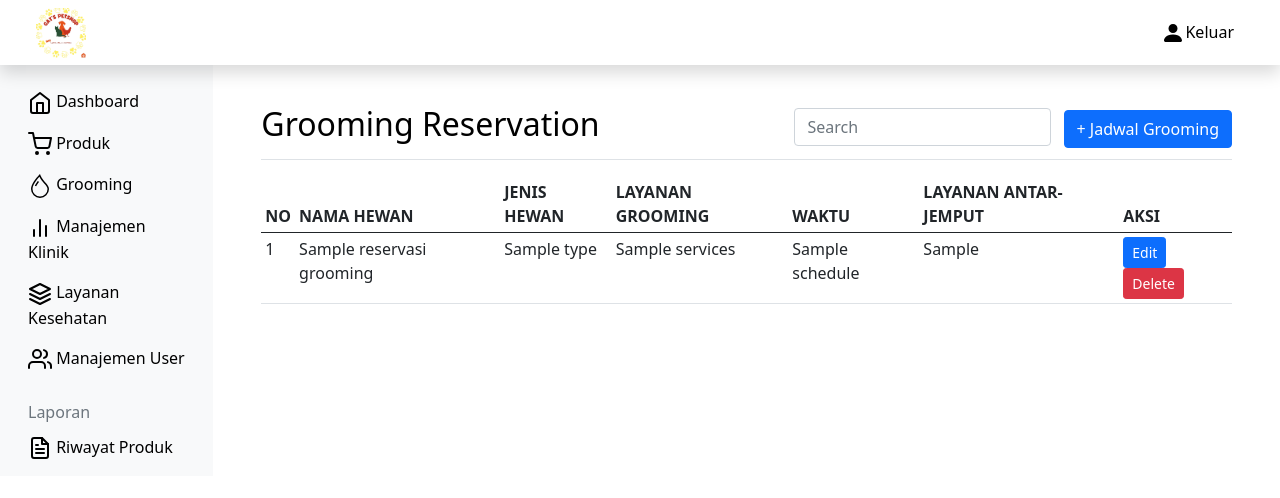
After one commit to mesayuazra/CATs-Petshop, a Flask app: page /Groomingreserve in a window 1280 px wide. The commit adds this page. Shown: the top 498 px of the page. Run offline with Flask 3, Linux system fonts and the light colour scheme; a database or web service that is not in the repository returns one stand-in record (values such as "Sample title").

Commit message:
adminGrooming

```diff
--- a/app.py
+++ b/app.py
@@ -334,5 +334,97 @@ def tambahProduk():
 def hapusProduk():
     return render_template('deleteProd.html')
 
+
+#@app.route('/submit_sidebar_grooming_reservation', methods=['POST'])
+#def submit_sidebar_grooming_reservation():
+#    if request.method == 'POST':
+#        try:
+#            nama_peliharaan = request.form['nama_peliharaan']
+#            layanan_grooming = request.form['layanan_grooming']
+#            waktu_grooming = request.form['waktu_grooming']
+#            antar_jemput = request.form['antar_jemput']
+
+#            # Simpan data reservasi grooming ke MongoDB
+#            db.reservasi_grooming.insert_one({
+#                'nama_peliharaan': nama_peliharaan,
+#                'layanan_grooming': layanan_grooming,
+#                'waktu_grooming': waktu_grooming,
+#                'antar_jemput': antar_jemput
+#            })
+
+#            return jsonify({'result': 'success', 'msg': 'Reservasi Grooming berhasil disimpan'})
+
+#        except Exception as e:
+#            return jsonify({'result': 'failure', 'msg': str(e)}), 400
+
+@app.route('/Groomingreserve', methods=['GET'])
+def Bookgrooming():
+    grooming_list = list(db.reservasi_grooming.find({}))
+    return render_template('groomReserve.html', grooming=grooming_list)
+
+@app.route('/api/add-groomingReserve', methods=['POST'])
+def add_GReserve():
+    if request.method == 'POST':
+        try:
+            name = request.form['groomingName']
+            type = request.form['groomingType']
+            services = request.form['groomingServices']
+            waktu = request.form['groomingSchedule']
+            antar_jemput = request.form['antar_jemput']
+
+
+            new_reservation = {
+                "name": name,
+                "type": type,
+                "services": services,
+                "waktu": waktu,
+                "antar_jemput": antar_jemput
+            }
+            # Assuming db is your MongoDB client and accessories is your collection
+            db.reservasi_grooming.insert_one(new_reservation)
+
+            return jsonify({'result': 'success', 'msg': 'Reservasi Grooming berhasil disimpan'})
+
+        except Exception as e:
+            return jsonify({"result": "error", "message": str(e)}), 400  # Return error message and HTTP status 400 (Bad Request) for client-side debugging
+
+
+@app.route('/edit-jadwal/<groom_id>', methods=['POST'])
+def edit_jadwal(groom_id):
+
+        try:
+            grooming_name = request.form['groomingName']
+            grooming_type = request.form['groomingType']
+            grooming_services = request.form['groomingServices']
+            grooming_schedule = request.form['groomingSchedule']
+            antar_jemput = request.form['antar_jemput']
+
+            update_data = {
+                'name': grooming_name,
+                'type': grooming_type,
+                'services': grooming_services,
+                'waktu': grooming_schedule,
+                'antar_jemput' : antar_jemput
+            }
+
+            result = db.reservasi_grooming.update_one({'_id': ObjectId(groom_id)}, {'$set': update_data})
+
+            if result.modified_count == 1:
+                return jsonify({'result': 'success', 'msg': 'Product updated successfully'})
+            return jsonify({'result': 'failure', 'msg': 'Product not found or no changes made'})
+        except Exception as e:
+            return jsonify({'result': 'failure', 'msg': str(e)})
+
+
+@app.route('/api/delete-jadwal/<groom_id>', methods=['DELETE'])
+def delete_jadwal(groom_id):
+    try:
+        result = db.reservasi_grooming.delete_one({'_id': ObjectId(groom_id)})
+        if result.deleted_count == 1:
+            return jsonify({'result': 'success', 'msg': 'Reservation deleted successfully'})
+    except Exception as e:
+        return jsonify({'result': 'failure', 'msg': str(e)})
+
+
 if __name__ == '__main__':
     app.run('0.0.0.0', port=5000, debug=True)
--- /dev/null
+++ b/templates/groomReserve.html
@@ -0,0 +1,213 @@
+<!DOCTYPE html>
+<html lang="en">
+
+<head>
+    <meta charset="UTF-8">
+    <meta name="viewport" content="width=device-width, initial-scale=1.0">
+    <title>Grooming admin side</title>
+    <link href="https://cdn.jsdelivr.net/npm/bootstrap@5.0.2/dist/css/bootstrap.min.css" rel="stylesheet"
+        integrity="sha384-EVSTQN3/azprG1Anm3QDgpJLIm9Nao0Yz1ztcQTwFspd3yD65VohhpuuCOmLASjC" crossorigin="anonymous">
+    <link rel="stylesheet" href="{{ url_for('static', filename='css/styleProd.css') }}">
+    <script src="https://ajax.googleapis.com/ajax/libs/jquery/3.6.0/jquery.min.js"></script>
+
+    <style>
+        .pagination {
+            margin-top: 10px;
+            text-align: center;
+        }
+
+        .product-image {
+            width: 50px;
+            height: 50px;
+            object-fit: cover;
+        }
+    </style>
+</head>
+
+<body>
+    {% include 'sidebar.html' %}
+
+    <div class="container">
+        <!-- Bagian Grooming Reservation -->
+        <div class="mt-4">
+            <div class="d-flex justify-content-between align-items-center pt-3 pb-2 mb-3 border-bottom">
+                <h1 class="h2">Grooming Reservation</h1>
+                <div>
+                    <input class="form-control d-inline w-auto" type="text" id="searchNamaHewan" placeholder="Search"
+                        aria-label="Search">
+                    <button class="btn btn-primary d-inline ms-2" data-bs-toggle="modal"
+                        data-bs-target="#addGroomResModal">+
+                        Jadwal Grooming</button>
+                </div>
+            </div>
+            <section class="daftar-Produk">
+                <div class="table-responsive">
+                    <table class="table table-sm table-hover" id="reservationTable">
+                        <thead>
+                            <tr>
+                                <th scope="col">NO</th>
+                                <th scope="col">NAMA HEWAN</th>
+                                <th scope="col">JENIS HEWAN</th>
+                                <th scope="col">LAYANAN GROOMING</th>
+                                <th scope="col">WAKTU</th>
+                                <th scope="col">LAYANAN ANTAR-JEMPUT</th>
+                                <th scope="col">AKSI</th>
+                            </tr>
+                        </thead>
+                        <tbody>
+                            {% for groomingRes in grooming %}
+                            <tr>
+                                <td>{{ loop.index }}</td>
+                                <td>{{ groomingRes.name }}</td>
+                                <td>{{ groomingRes.type }}</td>
+                                <td>{{ groomingRes.services }}</td>
+                                <td>{{ groomingRes.schedule }}</td>
+                                <td>{{ groomingRes.antar_jemput }}</td>
+                                <td>
+                                    <button class="btn btn-sm btn-primary"
+                                        onclick="editJadwal('{{ groomingRes._id }}')">Edit</button>
+                                    <button class="btn btn-sm btn-danger"
+                                        onclick="deleteJadwal('{{ groomingRes._id }}')">Delete</button>
+                                </td>
+                            </tr>
+                            {% endfor %}
+                        </tbody>
+                    </table>
+                </div>
+            </section>
+        </div>
+
+        <!-- Modal Tambah Grooming Reservasi -->
+        <div class="modal fade" id="addGroomResModal" tabindex="-1" aria-labelledby="addGroomResModalLabel"
+            aria-hidden="true">
+            <div class="modal-dialog">
+                <div class="modal-content">
+                    <form id="addGroomResForm">
+                        <div class="modal-header">
+                            <h5 class="modal-title" id="addGroomResModalLabel">Tambah Reservasi Grooming</h5>
+                            <button type="button" class="btn-close" data-bs-dismiss="modal" aria-label="Close"></button>
+                        </div>
+                        <div class="modal-body">
+                            <div class="mb-3">
+                                <label for="animalName" class="form-label">Nama Hewan</label>
+                                <input type="text" class="form-control" id="groomingName" name="groomingName" required>
+                            </div>
+                            <div class="mb-3">
+                                <label for="animalType" class="form-label">Jenis Hewan</label>
+                                <input type="text" class="form-control" id="groomingType" name="groomingType" required>
+                            </div>
+                            <div class="mb-3">
+                                <label for="groomingServices" class="form-label">Layanan Grooming</label>
+                                <input type="text" class="form-control" id="groomingServices" name="groomingServices"
+                                    required>
+                            </div>
+                            <div class="mb-3">
+                                <label for="waktu_grooming" class="form-label">Jadwal Grooming</label>
+                                <input type="datetime-local" class="form-control" id="groomingSchedule"
+                                    name="groomingSchedule" required>
+                            </div>
+                            <div class="mb-3">
+                                <label for="antar_jemput" class="form-label">Layanan Antar-Jemput</label>
+                                <select class="form-control" id="antar_jemput" name="antar_jemput">
+                                    <option value="YA">YA</option>
+                                    <option value="TIDAK">TIDAK</option>
+                                </select>
+                            </div>
+                        </div>
+                        <div class="modal-footer">
+                            <button type="button" class="btn btn-secondary" data-bs-dismiss="modal">Tutup</button>
+                            <button type="submit" class="btn btn-primary"
+                                onclick="submitGroomingReservation()">Simpan</button>
+                        </div>
+                    </form>
+                </div>
+            </div>
+        </div>
+
+        <script>
+            function editJadwal(groomId) {
+                window.location.href = `/edit-jadwal/${groomId}`;
+            }
+
+            function deleteJadwal(groomId) {
+                if (confirm('Apakah Anda yakin ingin menghapus reservasi ini?')) {
+                    $.ajax({
+                        url: `/api/delete-jadwal/${groomId}`,
+                        type: 'DELETE',
+                        success: function (response) {
+                            if (response.result === 'success') {
+                                alert('Reservasi berhasil dihapus');
+                                location.reload();
+                            } else {
+                                alert('Gagal menghapus Reservasi');
+                            }
+                        },
+                        error: function () {
+                            alert('Terjadi kesalahan saat menghapus reservasi');
+                        }
+                    });
+                }
+            }
+
+            //$(document).ready(function () {
+            //    var groomingSchedule = document.getElementById('groomingSchedule').value;
+            //    $('#addGroomResForm').submit(function (e) {
+            //        e.preventDefault();
+            //        let formData = new FormData(this);
+            //        $.ajax({
+            //            url: '/api/add-groomingReserve',
+            //            type: 'POST',
+            //            data: formData,
+            //            processData: false,
+            //            contentType: false,
+            //            success: function (response) {
+            //                if (response.result === 'success') {
+            //                    alert('Reservasi sudah dicatat');
+            //                    location.reload();
+            //                } else {
+            //                    alert('Gagal mencatat resrvasi');
+            //                }
+            //            },
+            //            error: function () {
+            //                alert('Terjadi kesalahan saat menambahkan reservasi');
+            //            }
+            //        });
+            //    });
+            //});
+
+            function submitGroomingReservation() {
+                var groomingName = document.getElementById('groomingName').value;
+                var groomingType = document.getElementById('groomingType').value;
+                var groomingServices = document.getElementById('groomingServices').value;
+                var groomingSchedule = document.getElementById('groomingSchedule').value;
+                var antar_jemput = document.getElementById('antar_jemput').value;
+
+                fetch('/submit_sidebar_grooming_reservation', {
+                    method: 'POST',
+                    headers: {
+                        'Content-Type': 'application/x-www-form-urlencoded'
+                    },
+                    body: 'groomingName=' + encodeURIComponent(groomingName) +
+                        '&groomingType=' + encodeURIComponent(groomingType) +
+                        '&groomingServices=' + encodeURIComponent(groomingServices) +
+                        '&groomingSchedule=' + encodeURIComponent(groomingSchedule) +
+                        '&antar_jemput=' + encodeURIComponent(antar_jemput)
+                })
+                    .then(response => response.json())
+                    .then(data => {
+                        if (data.result === 'success') {
+                            alert('Reservasi Grooming berhasil disimpan');
+                            // Tambahkan logika tambahan jika diperlukan setelah penyimpanan berhasil
+                        } else {
+                            alert('Gagal menyimpan reservasi: ' + data.msg);
+                        }
+                    })
+                    .catch(error => {
+                        console.error('Error:', error);
+                        alert('Terjadi kesalahan saat menyimpan reservasi');
+                    });
+            }
+        </script>
+</body>
+
+</html>
--- a/templates/sidebar.html
+++ b/templates/sidebar.html
@@ -59,7 +59,7 @@
               </a>
             </li>
             <li class="nav-item">
-              <a class="nav-link" href="#">
+              <a class="nav-link" href="/Groomingreserve">
                 <svg xmlns="http://www.w3.org/2000/svg" width="24" height="24" fill="currentColor" class="bi bi-droplet" viewBox="0 0 16 16" stroke-width="2">
                   <path fill-rule="evenodd" d="M7.21.8C7.69.295 8 0 8 0q.164.544.371 1.038c.812 1.946 2.073 3.35 3.197 4.6C12.878 7.096 14 8.345 14 10a6 6 0 0 1-12 0C2 6.668 5.58 2.517 7.21.8m.413 1.021A31 31 0 0 0 5.794 3.99c-.726.95-1.436 2.008-1.96 3.07C3.304 8.133 3 9.138 3 10a5 5 0 0 0 10 0c0-1.201-.796-2.157-2.181-3.7l-.03-.032C9.75 5.11 8.5 3.72 7.623 1.82z"/>
                   <path fill-rule="evenodd" d="M4.553 7.776c.82-1.641 1.717-2.753 2.093-3.13l.708.708c-.29.29-1.128 1.311-1.907 2.87z"/>
@@ -68,7 +68,7 @@
               </a>
             </li>
             <li class="nav-item">
-              <a class="nav-link" href="#">
+              <a class="nav-link" href="">
                 <svg xmlns="http://www.w3.org/2000/svg" width="24" height="24" viewBox="0 0 24 24" fill="none"
                   stroke="currentColor" stroke-width="2" stroke-linecap="round" stroke-linejoin="round"
                   class="feather feather-bar-chart-2" aria-hidden="true">
```
Also changed, not shown: templates/adminGReserve.html (+102 -0 lines).
